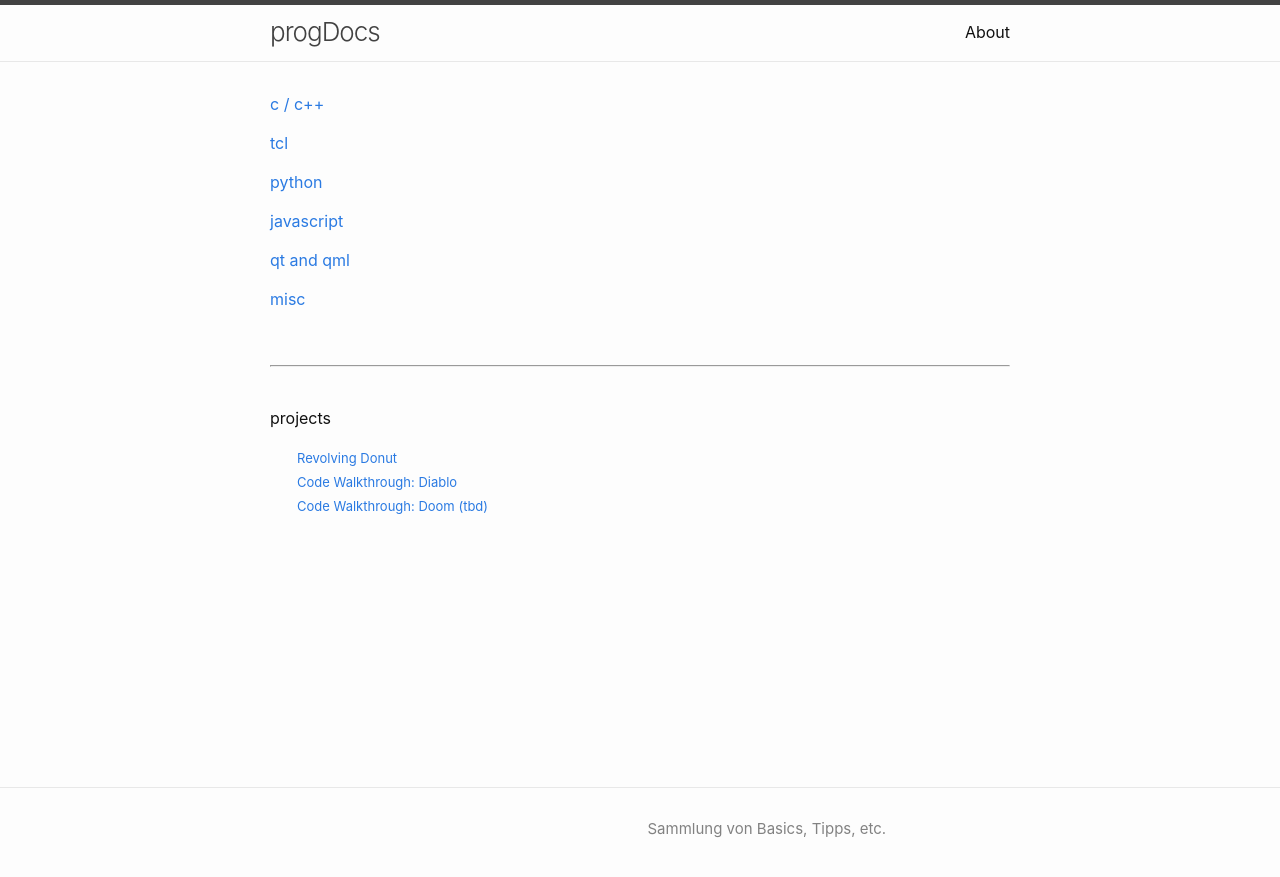
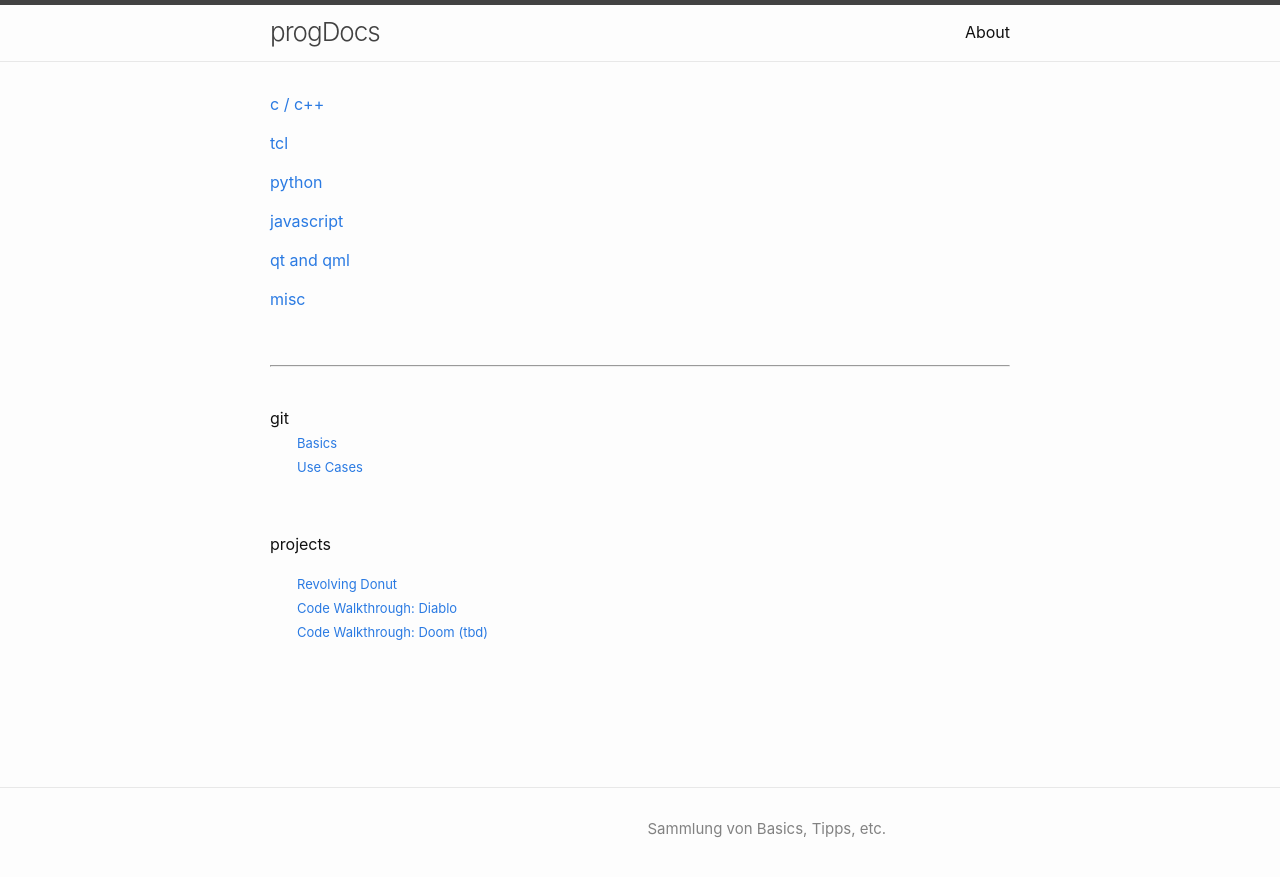
Before and after one commit to Hautaklyttn/progDocs, a Jekyll site: the page built from docs/index.md, in a window 1280 px wide. Shown: the top 877 px of the page. Built offline with Jekyll 4.4.1, drawn with Linux system fonts in a browser that asks for light colours.

Commit message:
Update index.md

```diff
--- a/docs/index.md
+++ b/docs/index.md
@@ -26,6 +26,12 @@ layout: home
 
 &nbsp;
 
+git
+&nbsp;&nbsp;&nbsp;&nbsp;&nbsp; [<font size="-1">Basics</font>](./articles/git_basics.html)
+&nbsp;&nbsp;&nbsp;&nbsp;&nbsp; [<font size="-1">Use Cases</font>](./articles/git_uc.html)
+
+&nbsp;
+
 projects
 
 &nbsp;&nbsp;&nbsp;&nbsp;&nbsp; [<font size="-1">Revolving Donut</font>](./articles/projects/donut.html)
```
